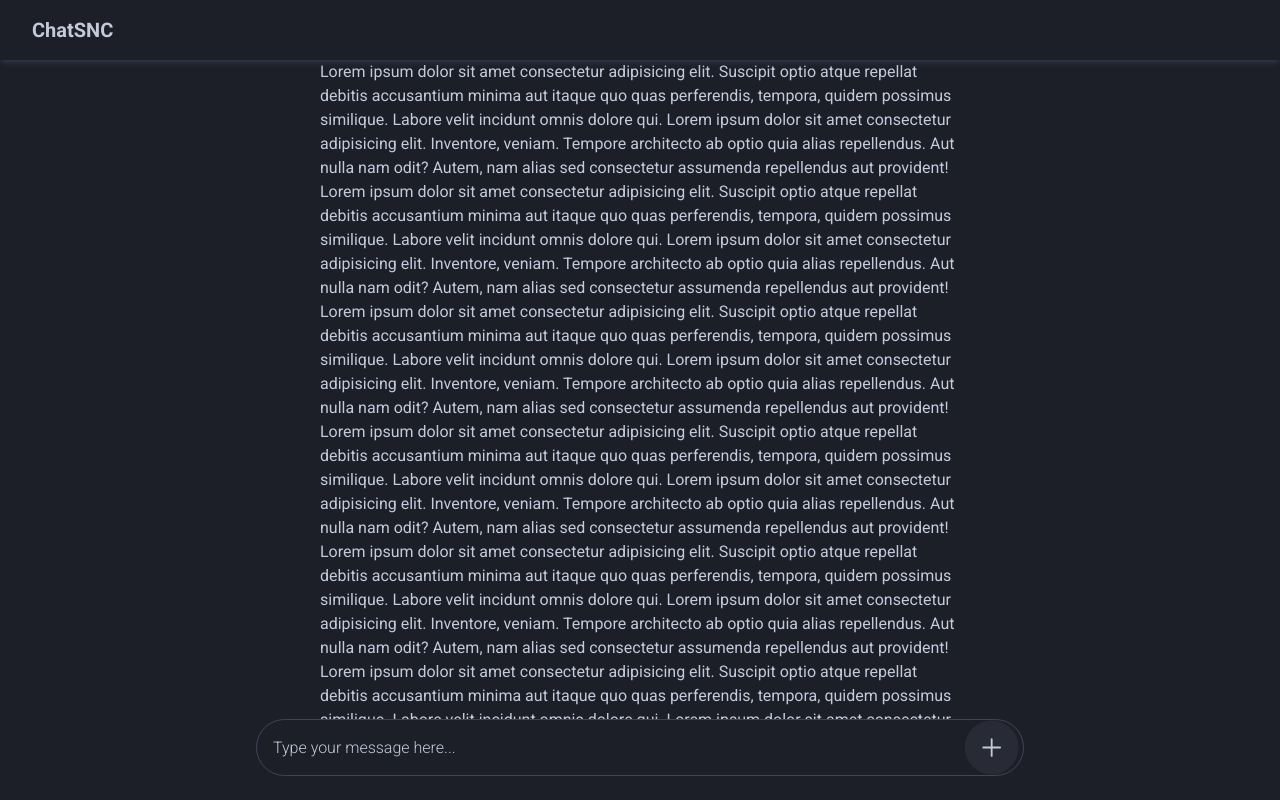
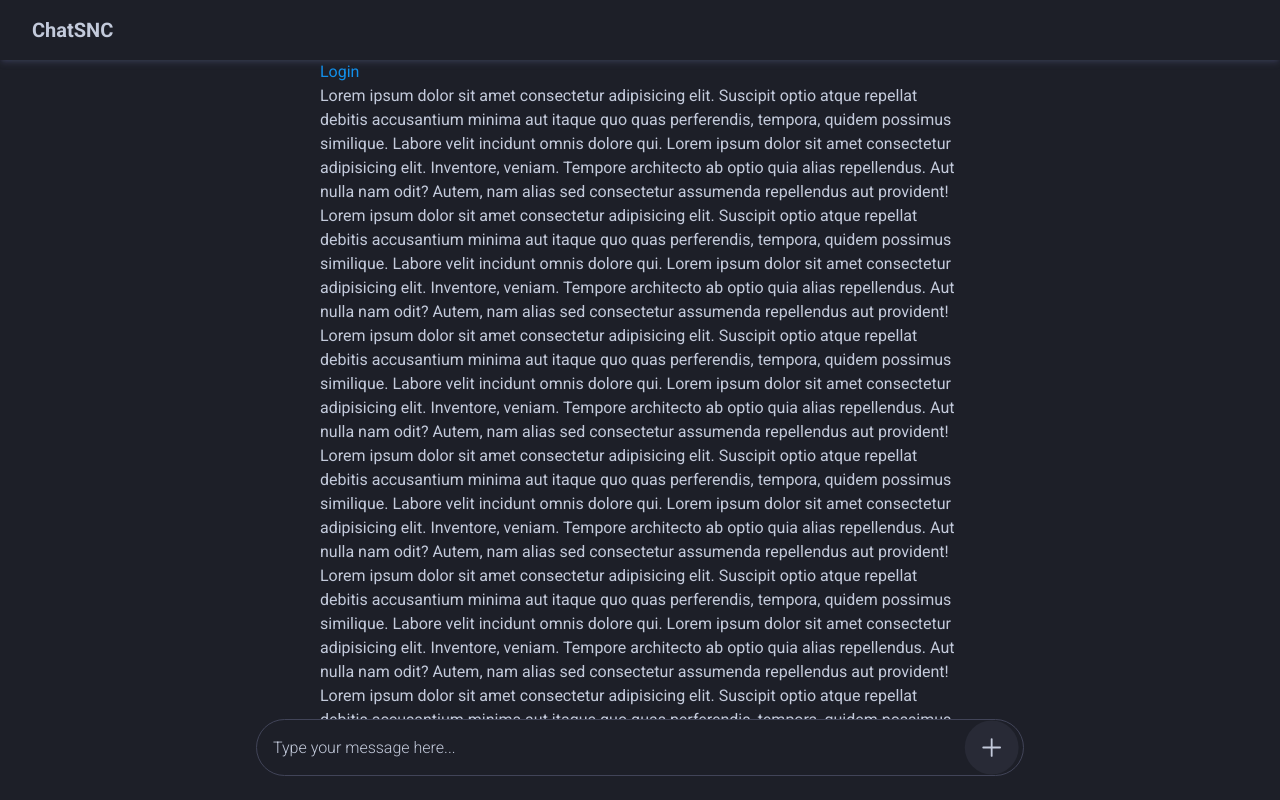
Before and after one commit to akshai-krishna-s/chatsnc, a Vue app in the folder frontend/: page / in a window 1280 px wide. Built offline with nearby package versions, Linux system fonts and the light colour scheme.

Commit message:
Add login link to ChatSNC.vue

```diff
--- a/frontend/src/views/ChatSNC.vue
+++ b/frontend/src/views/ChatSNC.vue
@@ -10,6 +10,7 @@
       <div class="relative h-full">
         <div class="h-full w-full overflow-y-auto">
           <div class="flex flex-col md:w-3/6 md:mx-auto px-4 md:px-0">
+            <router-link class="text-blue-primary" to="/login">Login</router-link>
             Lorem ipsum dolor sit amet consectetur adipisicing elit. Suscipit optio atque repellat debitis accusantium minima aut itaque quo quas perferendis, tempora, quidem possimus similique.
             Labore velit incidunt omnis dolore qui. Lorem ipsum dolor sit amet consectetur adipisicing elit. Inventore, veniam. Tempore architecto ab optio quia alias repellendus. Aut nulla nam odit?
             Autem, nam alias sed consectetur assumenda repellendus aut provident! Lorem ipsum dolor sit amet consectetur adipisicing elit. Suscipit optio atque repellat debitis accusantium minima aut
```
